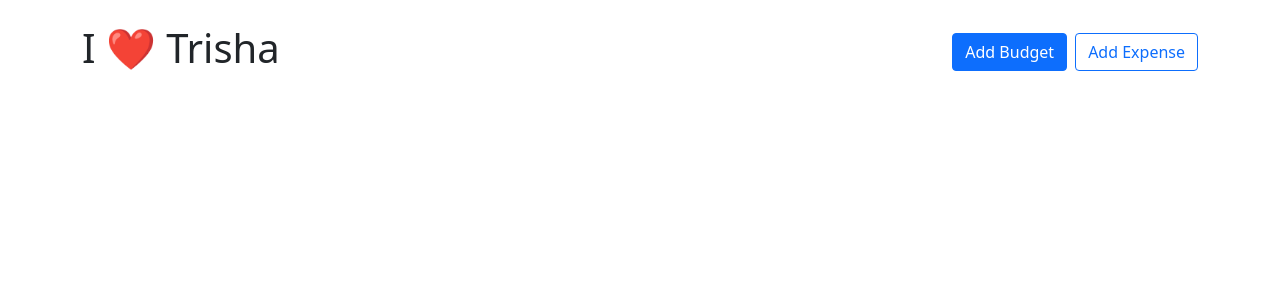
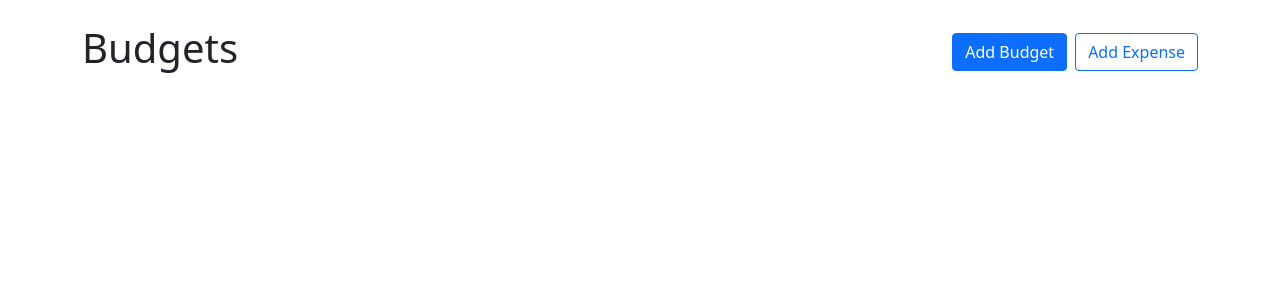
Before and after one commit to X-Hell/Money, a React (Create React App) app: page / in a window 1280 px wide. Shown: the top 300 px of the page. Built offline with nearby package versions, Linux system fonts and the light colour scheme.

Commit message:
Made Build

```diff
--- a/src/App.js
+++ b/src/App.js
@@ -25,7 +25,7 @@ function App() {
     <>
       <Container className="my-4">
         <Stack direction="horizontal" gap="2" className="mb-4">
-          <h1 className="me-auto">I ❤️ Trisha</h1>
+          <h1 className="me-auto">Budgets</h1>
           <Button variant="primary" onClick={() => setShowAddBudgetModal(true)}>
             Add Budget
           </Button>
```
